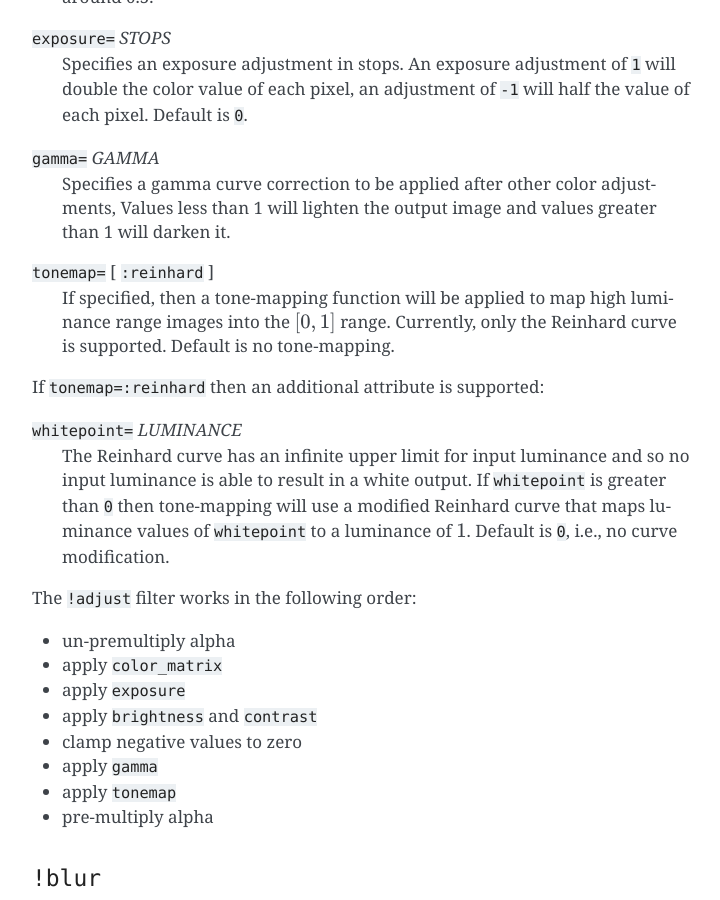
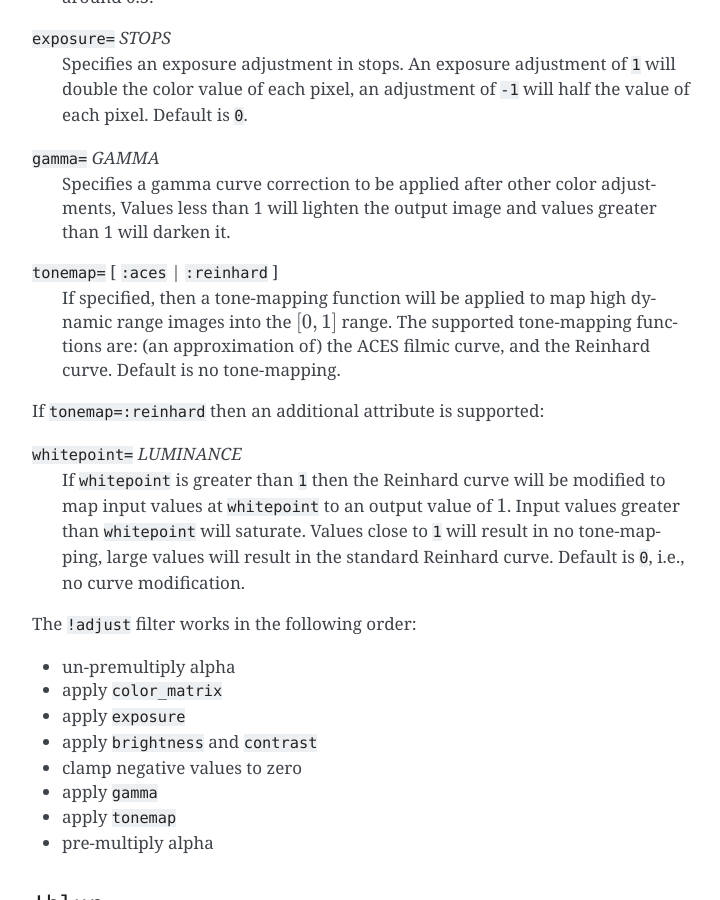
Before and after one commit to jonathanhogg/flitter, a Sphinx documentation site: the page built from docs/windows.md, in a window 1280 px wide and 900 px high, scrolled down 14474 px. Shown: the whole window, without its empty margins (388-1108 px from the left). Built offline with Sphinx 7.4.7, drawn with Linux system fonts in a browser that asks for light colours.

Commit message:
Make Reinhard tone-mapping actually work and add ACES filmic curve
Actually a polynomial curve-fit approximation of the ACES filmic curve.

```diff
--- a/docs/windows.md
+++ b/docs/windows.md
@@ -641,19 +641,20 @@ of each pixel. Default is `0`.
 adjustments, Values less than 1 will lighten the output image and values
 greater than 1 will darken it.
 
-`tonemap=` [ `:reinhard` ]
+`tonemap=` [ `:aces` | `:reinhard` ]
 : If specified, then a tone-mapping function will be applied to map high
-luminance range images into the $[0,1]$ range. Currently, only the Reinhard
-curve is supported. Default is no tone-mapping.
+dynamic range images into the $[0,1]$ range. The supported tone-mapping
+functions are: (an approximation of) the ACES filmic curve, and the Reinhard
+curve. Default is no tone-mapping.
 
 If `tonemap=:reinhard` then an additional attribute is supported:
 
 `whitepoint=` *LUMINANCE*
-: The Reinhard curve has an infinite upper limit for input luminance and so no
-input luminance is able to result in a white output. If `whitepoint` is
-greater than `0` then tone-mapping will use a modified Reinhard curve that maps
-luminance values of `whitepoint` to a luminance of $1$. Default is `0`, i.e.,
-no curve modification.
+: If `whitepoint` is greater than `1` then the Reinhard curve will be modified
+to map input values at `whitepoint` to an output value of $1$. Input values
+greater than `whitepoint` will saturate. Values close to `1` will result in
+no tone-mapping, large values will result in the standard Reinhard curve.
+Default is `0`, i.e., no curve modification.
 
 The `!adjust` filter works in the following order:
 
```
Also changed, not shown: 3 other files.
